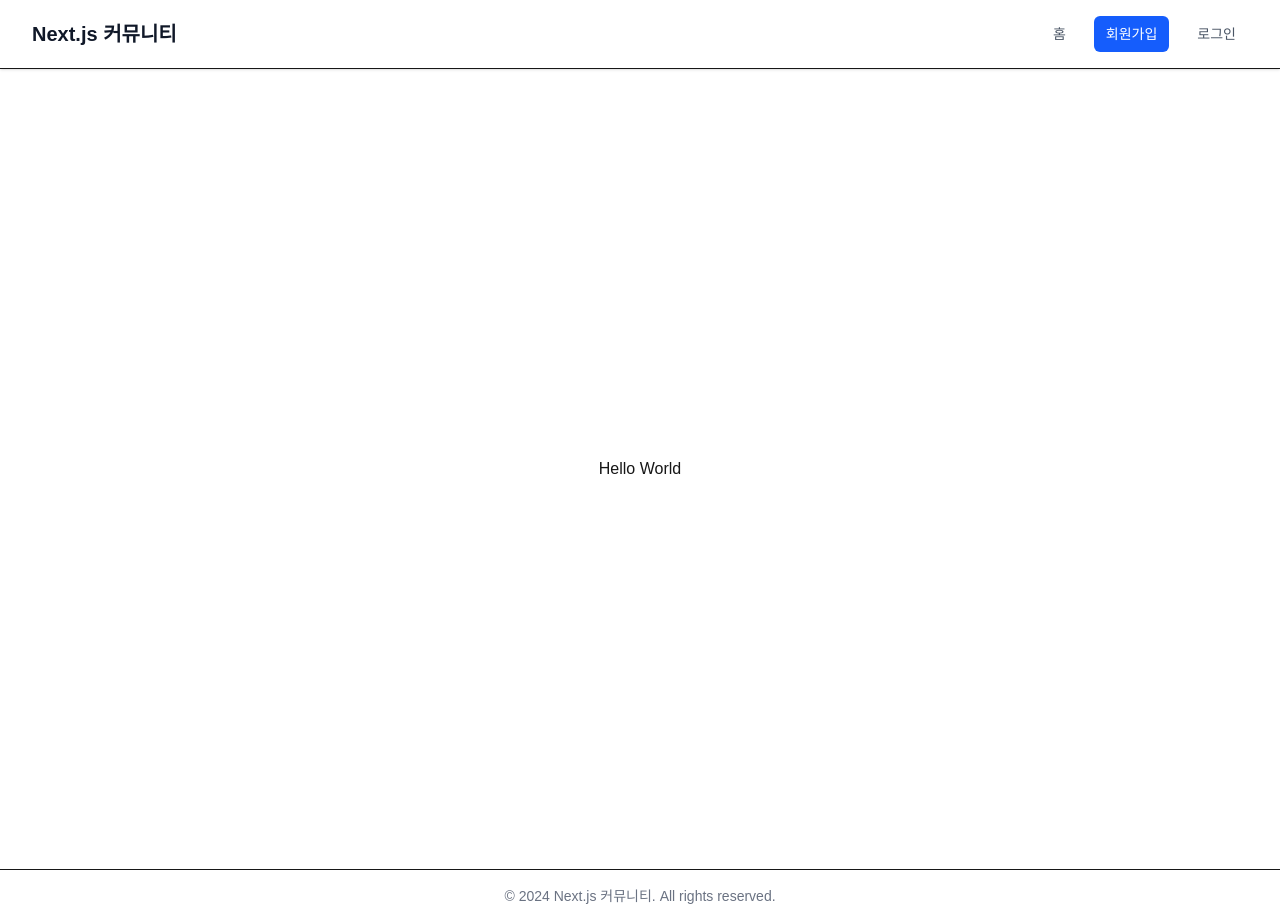
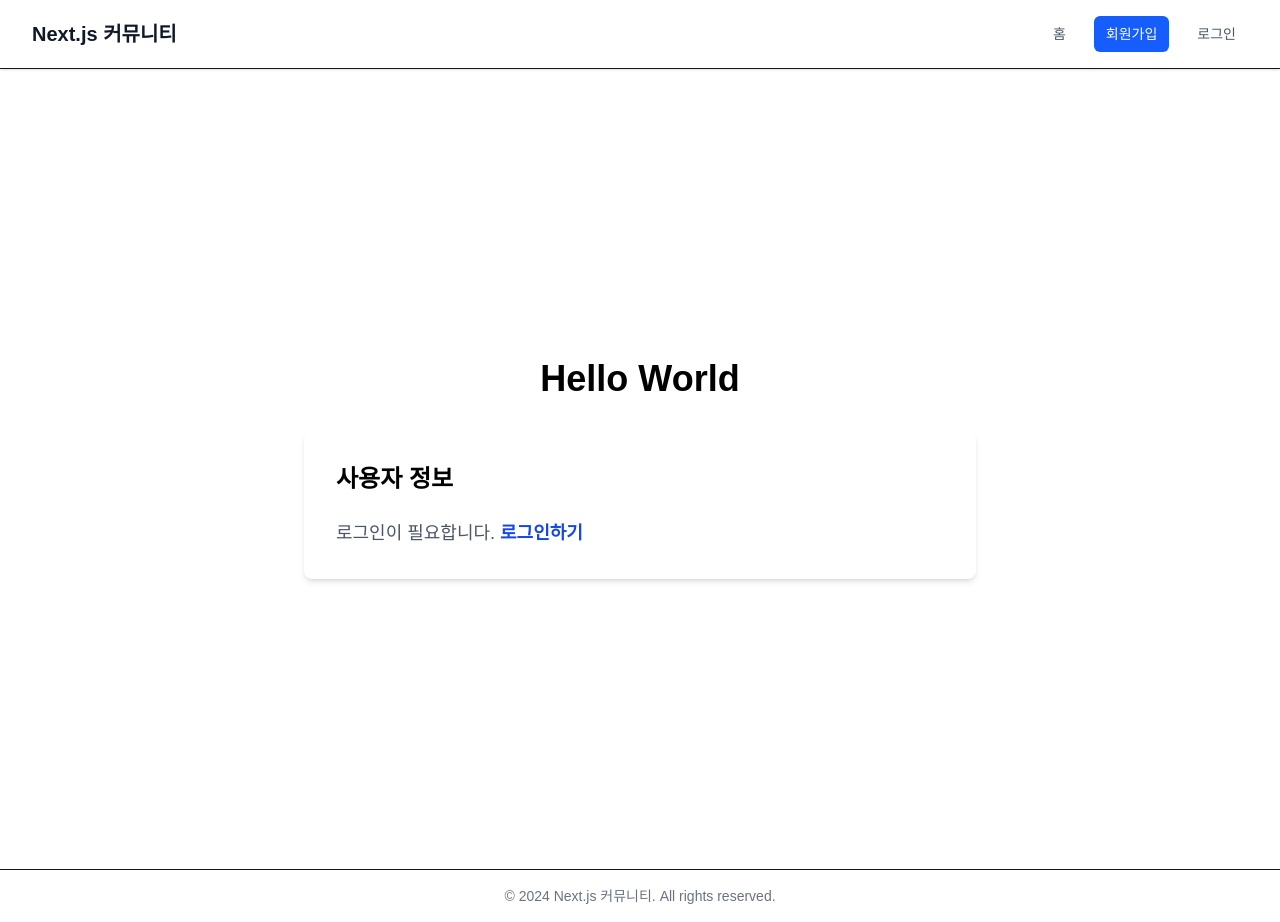
Before and after one commit to zeroskill2400/next-community-exam, a Next.js app: page / in a window 1280 px wide. Built offline with nearby package versions, Linux system fonts and the light colour scheme; no server answers.

Commit message:
2단계: Zustand persist + 간단한 로딩상태 + useRouter 구현

```diff
--- a/src/app/page.tsx
+++ b/src/app/page.tsx
@@ -1,7 +1,58 @@
+"use client";
+
+import { useEffect } from "react";
+import { useUserStore } from "@/lib/userStore";
+import { useUserData } from "@/lib/useUserData";
+
 export default function Home() {
+  const { user, isLoading } = useUserStore();
+  const { getUserData } = useUserData();
+
+  // 페이지 로드 시 사용자 상태 확인
+  useEffect(() => {
+    if (!user) {
+      getUserData();
+    }
+  }, []);
+
   return (
-    <div className="flex flex-col items-center justify-center h-screen">
-      <h1>Hello World</h1>
+    <div className="w-full min-h-screen flex flex-col items-center justify-center px-6">
+      <h1 className="text-4xl font-bold text-black mb-8">Hello World</h1>
+
+      <div className="w-full max-w-2xl bg-white p-8 rounded-lg shadow-md">
+        <h2 className="text-2xl font-bold text-black mb-6">사용자 정보</h2>
+
+        {isLoading ? (
+          <div className="text-blue-600 text-lg font-medium">⏳ 로딩 중...</div>
+        ) : user ? (
+          <div className="space-y-4">
+            <div className="text-green-700 text-lg font-bold">
+              ✅ 로그인된 사용자:
+            </div>
+            <div className="bg-gray-50 p-4 rounded-md">
+              <p className="text-black">
+                <strong>Email:</strong> {user.email}
+              </p>
+              <p className="text-black">
+                <strong>ID:</strong> {user.id}
+              </p>
+            </div>
+            <div className="text-sm text-blue-600">
+              💾 localStorage에서 즉시 로드됨 (persist)
+            </div>
+          </div>
+        ) : (
+          <div className="text-gray-600 text-lg">
+            로그인이 필요합니다.{" "}
+            <a
+              href="/login"
+              className="text-blue-700 hover:text-blue-900 font-semibold"
+            >
+              로그인하기
+            </a>
+          </div>
+        )}
+      </div>
     </div>
   );
 }
--- a/src/components/LoginForm.tsx
+++ b/src/components/LoginForm.tsx
@@ -1,6 +1,7 @@
 "use client";
 
 import { useState } from "react";
+import { useRouter } from "next/navigation";
 import { supabase } from "../lib/supabaseClient";
 import { useUserData } from "../lib/useUserData";
 
@@ -11,6 +12,7 @@ export default function LoginForm() {
   const [loading, setLoading] = useState(false);
   const [success, setSuccess] = useState(false);
 
+  const router = useRouter();
   const { getUserData } = useUserData();
 
   const handleSubmit = async (e: React.FormEvent) => {
@@ -32,15 +34,11 @@ export default function LoginForm() {
         setEmail("");
         setPassword("");
 
-        // 로그인 성공 후 사용자 데이터 조회
-        console.log("🎉 로그인 성공! 사용자 데이터 조회 시작...");
-        const userData = await getUserData();
+        // Zustand에 사용자 저장
+        await getUserData();
 
-        if (userData.success) {
-          console.log("🔥 최종 사용자 정보:", userData.user);
-        } else {
-          console.error("⚠️ 사용자 데이터 조회 실패:", userData.error);
-        }
+        // 메인 페이지로 이동
+        router.push("/");
       }
     } catch (error) {
       setError("로그인 중 오류가 발생했습니다.");
--- a/src/lib/useUserData.ts
+++ b/src/lib/useUserData.ts
@@ -1,24 +1,24 @@
 "use client";
 
 import { supabase } from "./supabaseClient";
+import { useUserStore } from "./userStore";
 
 export function useUserData() {
+  const { setUser, setLoading, clearUser } = useUserStore();
+
   const getUserData = async () => {
-    try {
-      console.log("🔍 사용자 데이터 조회 시작...");
+    setLoading(true);
 
-      const { data, error } = await supabase.auth.getUser();
+    const { data } = await supabase.auth.getUser();
 
-      if (error) {
-        console.error("❌ 사용자 데이터 조회 실패:", error.message);
-        return { success: false, error: error.message };
-      }
-
-      console.log("✅ 사용자 데이터 조회 성공:", data.user);
+    if (data.user) {
+      setUser(data.user);
+      setLoading(false);
       return { success: true, user: data.user };
-    } catch (error) {
-      console.error("💥 예외 발생:", error);
-      return { success: false, error: "사용자 데이터 조회 중 오류 발생" };
+    } else {
+      clearUser();
+      setLoading(false);
+      return { success: false, error: "사용자 없음" };
     }
   };
 
--- /dev/null
+++ b/src/lib/userStore.ts
@@ -0,0 +1,27 @@
+import { create } from "zustand";
+import { persist } from "zustand/middleware";
+import { User } from "@supabase/supabase-js";
+
+interface UserState {
+  user: User | null;
+  isLoading: boolean;
+  setUser: (user: User | null) => void;
+  setLoading: (loading: boolean) => void;
+  clearUser: () => void;
+}
+
+export const useUserStore = create<UserState>()(
+  persist(
+    (set) => ({
+      user: null,
+      isLoading: false, // 초기에는 로딩 안함
+      setUser: (user) => set({ user }),
+      setLoading: (isLoading) => set({ isLoading }),
+      clearUser: () => set({ user: null }),
+    }),
+    {
+      name: "user-storage", // localStorage 키 이름
+      partialize: (state) => ({ user: state.user }), // user만 저장 (isLoading은 저장하지 않음)
+    }
+  )
+);
```
